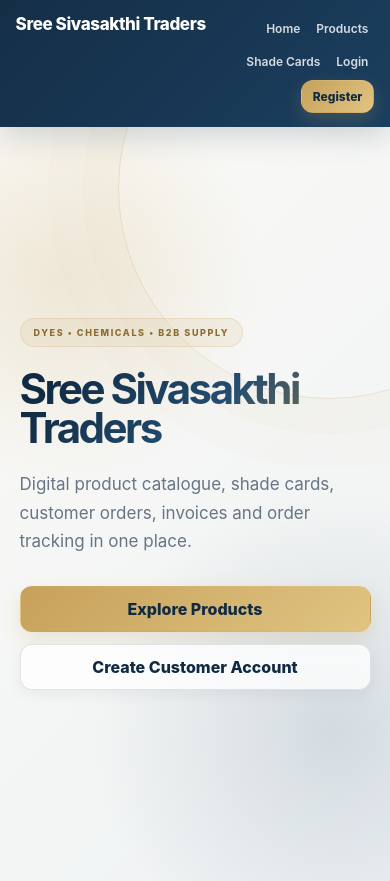
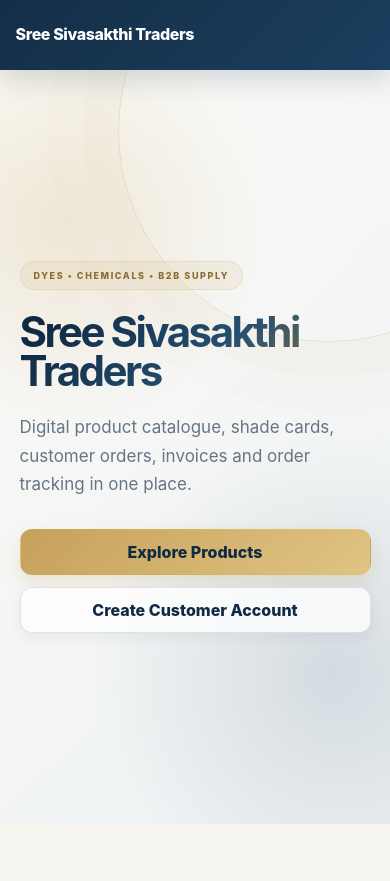
Before and after one commit to kosiganpj/chromacore-business-portal, a React (Vite) app in the folder frontend/: page / in a window 390 px wide. After the commit the page ends 844 px from the top, so only its background shows below. Built offline with nearby package versions, Linux system fonts and the light colour scheme.

Commit message:
Fix navbar brand alignment

```diff
--- a/frontend/src/styles.css
+++ b/frontend/src/styles.css
@@ -48,6 +48,7 @@ html {
 body {
   margin: 0;
   min-width: 320px;
+
   background:
     radial-gradient(
       circle at top left,
@@ -55,6 +56,7 @@ body {
       transparent 35%
     ),
     var(--cream);
+
   color: var(--text);
 }
 
@@ -118,6 +120,11 @@ nav {
 }
 
 .brand {
+  display: inline-flex;
+  align-items: center;
+
+  height: 100%;
+
   font-size: 21px;
   font-weight: 850;
   letter-spacing: -0.4px;
@@ -128,10 +135,11 @@ nav {
 
 .brand::after {
   content: "";
+
   position: absolute;
 
   left: 0;
-  bottom: -7px;
+  bottom: 18px;
 
   width: 0;
   height: 2px;
@@ -153,8 +161,11 @@ nav {
 
 .navlinks a:not(.button) {
   position: relative;
+
   padding: 10px 12px;
+
   color: rgba(255, 255, 255, 0.82);
+
   font-weight: 600;
 }
 
@@ -166,6 +177,7 @@ nav {
   content: "";
 
   position: absolute;
+
   left: 12px;
   right: 12px;
   bottom: 4px;
@@ -222,6 +234,7 @@ nav {
   content: "";
 
   position: absolute;
+
   top: 0;
   left: -120%;
 
@@ -247,6 +260,7 @@ nav {
 
 .button:hover {
   transform: translateY(-3px);
+
   box-shadow:
     0 14px 30px rgba(198, 161, 91, 0.32);
 }
@@ -258,12 +272,15 @@ nav {
 .button:disabled {
   opacity: 0.5;
   cursor: not-allowed;
+
   transform: none;
+
   box-shadow: none;
 }
 
 .button.secondary {
   background: rgba(255, 255, 255, 0.78);
+
   color: var(--navy);
 
   border: 1px solid rgba(16, 42, 67, 0.12);
@@ -279,14 +296,18 @@ nav {
 .linkbtn {
   border: 0;
   background: transparent;
+
   color: var(--navy);
+
   cursor: pointer;
+
   font: inherit;
   font-weight: 700;
 }
 
 .linkbtn:hover {
   color: #b2873e;
+
   transform: translateY(-1px);
 }
 
@@ -369,6 +390,7 @@ nav {
   border: 1px solid rgba(198, 161, 91, 0.2);
 
   padding: 8px 13px;
+
   border-radius: 999px;
 }
 
@@ -534,6 +556,7 @@ section {
   content: "";
 
   position: absolute;
+
   inset: 0;
 
   background:
@@ -570,6 +593,7 @@ section {
 .card:hover .productimg img,
 .card:hover .shadeimg {
   transform: scale(1.045);
+
   filter: saturate(1.08);
 }
 
@@ -924,12 +948,14 @@ textarea:focus {
 @keyframes heroReveal {
   from {
     opacity: 0;
+
     transform:
       translateY(25px);
   }
 
   to {
     opacity: 1;
+
     transform:
       translateY(0);
   }
@@ -948,17 +974,34 @@ textarea:focus {
     padding:
       14px 4%;
 
-    align-items: flex-start;
+    /*
+      FIX:
+      Keep company name vertically centered
+      instead of aligning it to the top.
+    */
+    align-items: center;
 
     gap: 12px;
   }
 
   .brand {
+    display: inline-flex;
+
+    align-items: center;
+
+    height: auto;
+
+    min-height: 42px;
+
     font-size: 17px;
 
     max-width: 190px;
 
     line-height: 1.2;
+  }
+
+  .brand::after {
+    bottom: -5px;
   }
 
   .navlinks {
@@ -1051,6 +1094,10 @@ textarea:focus {
 
   .brand {
     max-width: 145px;
+
+    min-height: 38px;
+
+    font-size: 16px;
   }
 
   .hero h1 {
@@ -1059,6 +1106,7 @@ textarea:focus {
 
   .eyebrow {
     font-size: 9px;
+
     letter-spacing: 1.6px;
   }
 }
@@ -1073,3 +1121,125 @@ textarea:focus {
 
   outline-offset: 3px;
 }
+
+/* =========================================================
+   RESPONSIVE MOBILE NAVIGATION
+   ========================================================= */
+
+.menu-toggle {
+  display: none;
+
+  border: 0;
+
+  background: transparent;
+
+  color: inherit;
+
+  font-size: 26px;
+
+  line-height: 1;
+
+  padding: 6px 8px;
+
+  cursor: pointer;
+}
+
+/* =========================================================
+   TABLET / MOBILE NAVIGATION
+   ========================================================= */
+
+@media (max-width: 850px) {
+  nav {
+    position: relative;
+
+    flex-wrap: wrap;
+
+    /*
+      Keep the entire top row vertically centered.
+    */
+    align-items: center;
+  }
+
+  .menu-toggle {
+    display: block;
+
+    margin-left: auto;
+  }
+
+  .navlinks {
+    display: none;
+
+    width: 100%;
+
+    flex-direction: column;
+
+    align-items: stretch;
+
+    gap: 6px;
+
+    padding-top: 10px;
+  }
+
+  .navlinks.mobile-open {
+    display: flex;
+  }
+
+  .navlinks a,
+  .navlinks .linkbtn {
+    width: 100%;
+
+    text-align: center;
+
+    box-sizing: border-box;
+  }
+
+  .navlinks a:not(.button) {
+    padding: 10px 12px;
+
+    font-size: 14px;
+  }
+
+  .navlinks .button {
+    padding: 10px 12px;
+
+    font-size: 14px;
+  }
+
+  .navlinks .linkbtn {
+    padding: 10px 12px;
+
+    font-size: 14px;
+  }
+}
+
+/* =========================================================
+   SMALLER PHONES
+   ========================================================= */
+
+@media (max-width: 430px) {
+  nav {
+    padding: 12px 4%;
+
+    align-items: center;
+  }
+
+  .brand {
+    display: inline-flex;
+
+    align-items: center;
+
+    max-width: 220px;
+
+    min-height: 38px;
+
+    font-size: 16px;
+  }
+
+  .menu-toggle {
+    font-size: 24px;
+  }
+
+  .navlinks {
+    padding-top: 8px;
+  }
+}
```
